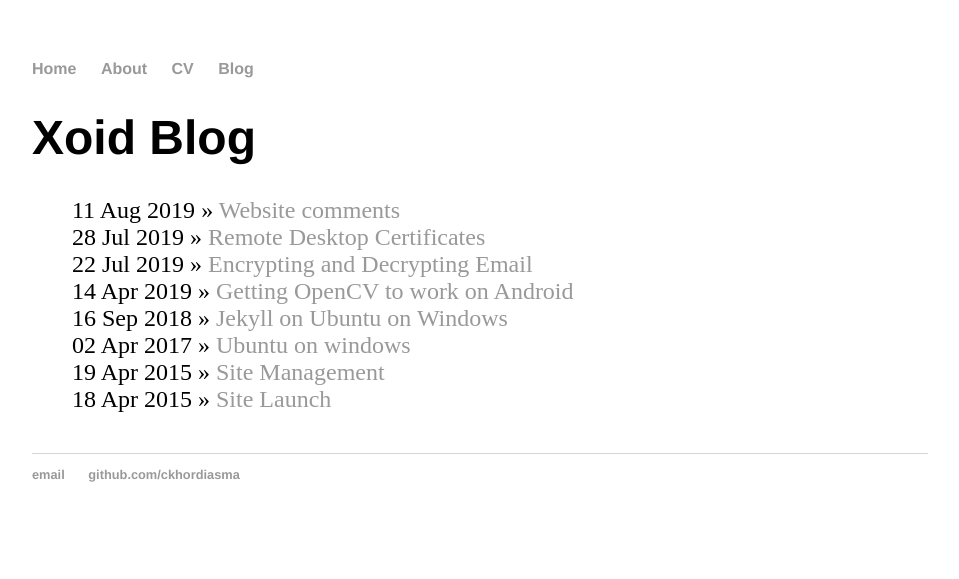
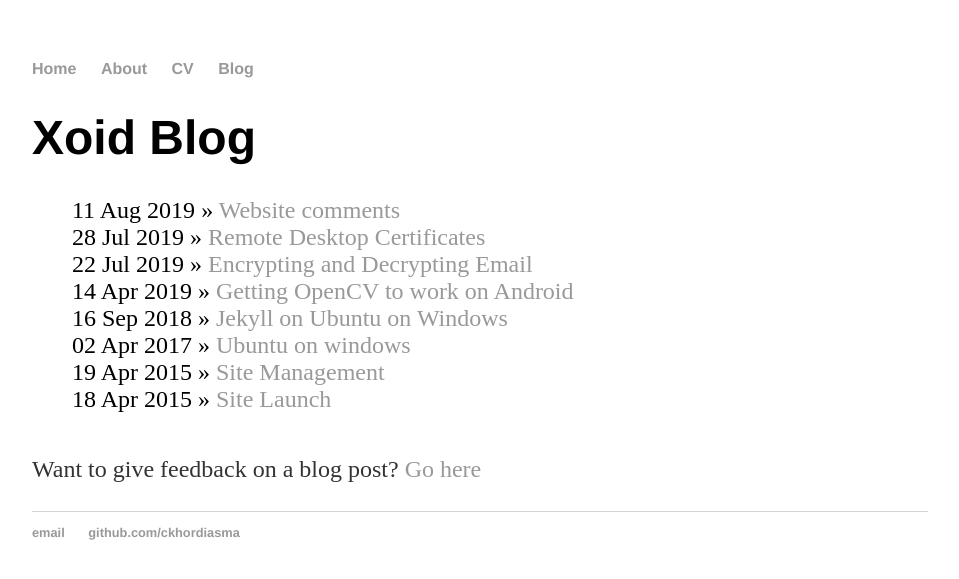
Before and after one commit to ckhordiasma/xoid, a Jekyll site: the page built from blog/index.html, in a window 1280 px wide. Shown: the top 579 px of the page, without its empty margins (160-1119 px from the left). Built offline with Jekyll 4.4.1, drawn with Linux system fonts in a browser that asks for light colours.

Commit message:
added link to comments in blog main page

```diff
--- a/blog/index.html
+++ b/blog/index.html
@@ -9,3 +9,4 @@
 	    <li><span>{{ post.date | date_to_string }}</span> » <a href="{{ post.url }}" title="{{ post.title }}">{{ post.title }}</a></li>
 	  {% endfor %}
 	</ul>
+	<p> Want to give feedback on a blog post? <a href="https://github.com/ckhordiasma/ckhordiasma.github.io/issues?q=is%3Aopen+is%3Aissue+label%3A%22Website+Post%22">Go here</a></p>
```
